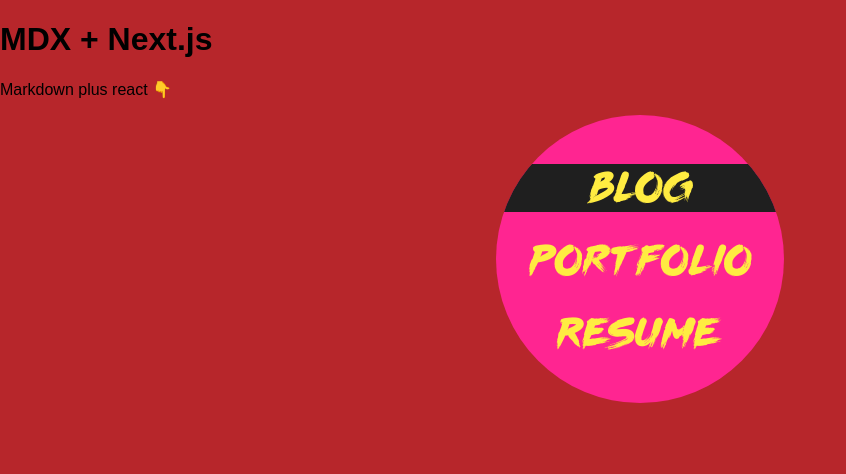
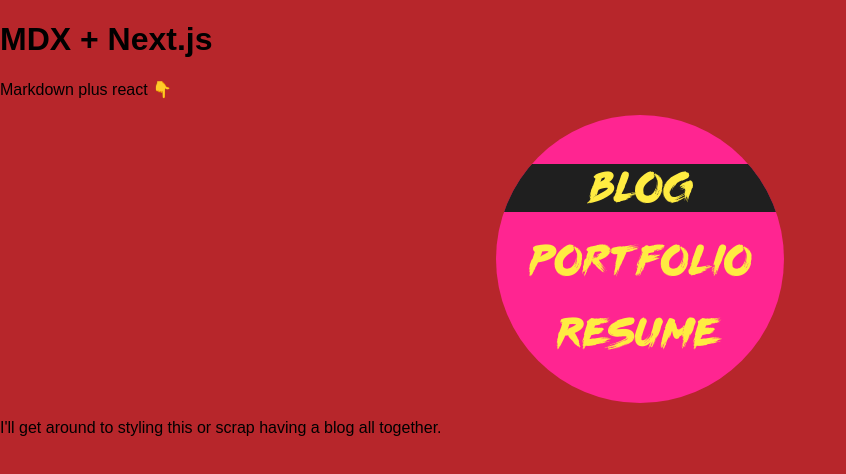
Before and after one commit to Dman757/meade.dev, a Next.js app: page /posts/markdown-test in a window 1280 px wide. Shown: the top 474 px of the page, without its empty margins (0-846 px from the left). Built offline with nearby package versions, Linux system fonts and the light colour scheme.

Commit message:
I guess nextjs doesn't like fat arrow pages

```diff
--- a/pages/menu-test.js
+++ b/pages/menu-test.js
@@ -1,11 +1,11 @@
 import PageLayout from 'components/PageLayout.js';
 import CircleMenu from 'components/CircleMenu';
 
-export default MenuTest = () => {
+export default function MenuTest() {
   return (
     <PageLayout>
       <h3>Card Elements</h3>
       <CircleMenu />
     </PageLayout>
   );
-};
+}
--- a/pages/posts/markdown-test.mdx
+++ b/pages/posts/markdown-test.mdx
@@ -5,3 +5,5 @@
 Markdown plus react 👇
 
 <CircleMenu/>
+
+I'll get around to styling this or scrap having a blog all together.
```
